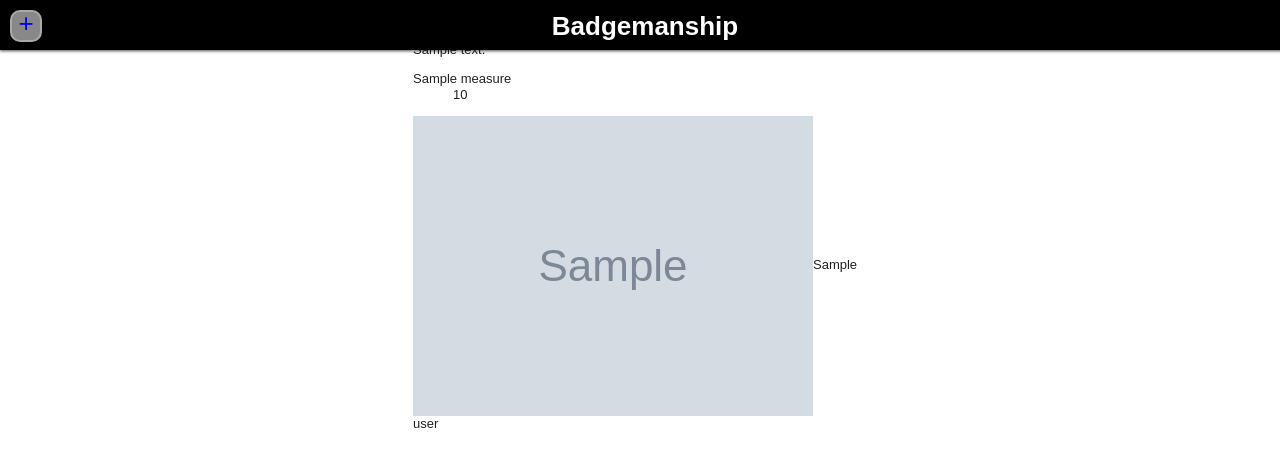
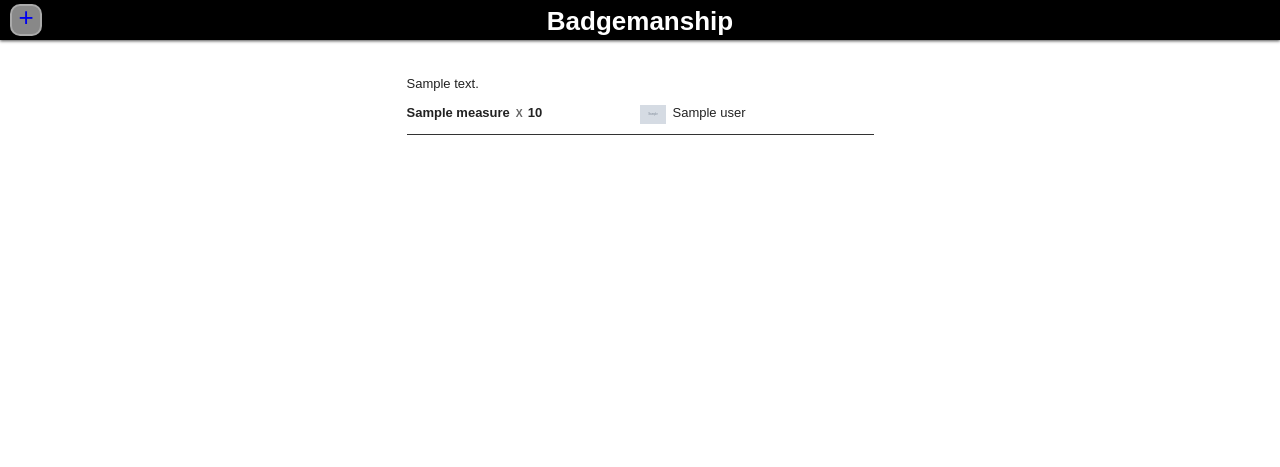
Before and after one commit to bensheldon/badgemanship, a CakePHP app: the page made by app/View/Activities/index.ctp in a window 1280 px wide. Shown: the top 467 px of the page. Run offline with PHP 8.4 and a stand-in for CakePHP, Linux system fonts and the light colour scheme; the template is opened without the code that fills it: most values are stand-ins (such as "Sample title", 1, 10 or a date in 2020); grey boxes marked "Sample" are stand-in pictures; data that the repository does not hold is empty; some libraries are stand-ins or nearby versions.

Commit message:
Some light theming of activities

```diff
--- a/app/webroot/css/style.css
+++ b/app/webroot/css/style.css
@@ -227,14 +227,12 @@ header {
   left:  0;
   min-height: 40px;
   width: 100%;
-  margin-bottom: 5px;
   -webkit-box-shadow: 0 1px 3px rgba(0, 0, 0, 0.7);
   -moz-box-shadow: 0 1px 3px rgba(0, 0, 0, 0.7);
   box-shadow: 0 1px 3px rgba(0, 0, 0, 0.7);
   z-index: 1500;
   color: #fff;
   background: #000;
-  padding: 5px;
 }
 
 header h1 {
@@ -247,7 +245,7 @@ header h1 {
 header a#add-activity {
   position: absolute;
   display: block;
-  top: 10px;
+  top: 4px;
   left: 10px;
   font-size: 2em;
   text-decoration: none;
@@ -262,13 +260,51 @@ header a#add-activity {
 }
 
 div#main {
-  padding: 1em 1em;
+  margin-top: 40px;
+  padding: .5em .5em;
 }
 
 
+article.activity {
+  padding-bottom:  10px;
+  border-bottom: 1px solid #333;
+}
 
 
+article.activity dl,
+article.activity dt,
+article.activity dd
+ {
+  margin: 0;
+  padding: 0;
+}
 
+article.activity dl {
+  font-weight: bold;
+}
+
+article.activity dt,
+article.activity dd {
+  float: left;
+}
+
+article.activity dt:after {
+  content: " X ";
+  margin: 0 5px 0 3px;
+  font-size: .8em;
+  color: #666;
+}
+
+article.activity footer {
+    margin-left: 50%;
+
+}
+
+article.activity footer img {
+  height: 1.5em;
+  vertical-align: text-top;
+  margin-right: .5em;
+}
 
 
 
```
